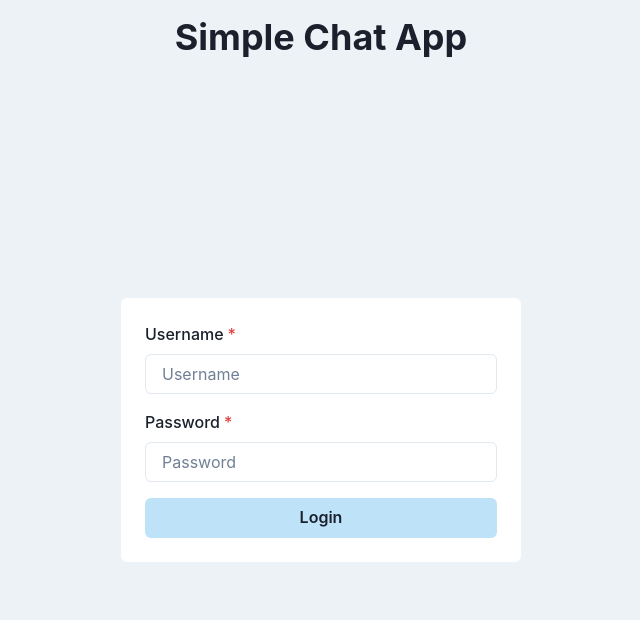
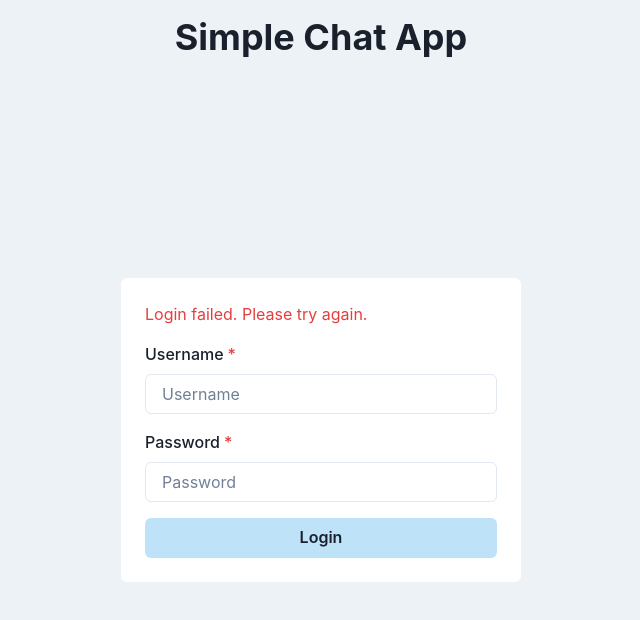
Before and after one commit to shiiyan/my-simple-real-time-chat-app, a React (Create React App) app in the folder frontend/: page /login in a window 1280 px wide. Both pictures are taken after a click on the button "Login". Shown: the top 620 px of the page, without its empty margins (319-959 px from the left). Built offline with nearby package versions, Linux system fonts and the light colour scheme; no server answers.

Commit message:
feat: set error message when login failed

```diff
--- a/frontend/src/Login.tsx
+++ b/frontend/src/Login.tsx
@@ -5,15 +5,19 @@ import {
   FormControl,
   FormLabel,
   Input,
+  Text,
 } from "@chakra-ui/react";
 import axios from "axios";
 import { useState } from "react";
+import { useNavigate } from "react-router-dom";
 
 const currentClientId = "3e00193e-c52d-4340-b040-7b1be9a1ef77";
 
 function Login() {
   const [username, setUsername] = useState("");
   const [password, setPassword] = useState("");
+  const navigate = useNavigate();
+  const [error, setError] = useState("");
 
   const handleLogin = async () => {
     try {
@@ -29,15 +33,27 @@ function Login() {
           },
         }
       );
-      localStorage.setItem("token", response.data.token);
-    } catch {
-      console.error("Login failed");
+
+      if (response.status === 200) {
+        localStorage.setItem("token", response.data.token);
+        navigate("/chat");
+      } else {
+        setError("Login failed. Please try again.");
+      }
+    } catch (error) {
+      setError("Login failed. Please try again.");
+      console.error("Login failed", error);
     }
   };
 
   return (
     <Flex height="100%" alignItems="center" justifyContent="center">
       <Box bg="white" p={6} rounded="md" w="100%" maxW={400}>
+        {error && (
+          <Text color="red.500" mb={4}>
+            {error}
+          </Text>
+        )}
         <FormControl id="username" isRequired>
           <FormLabel>Username</FormLabel>
           <Input
```
